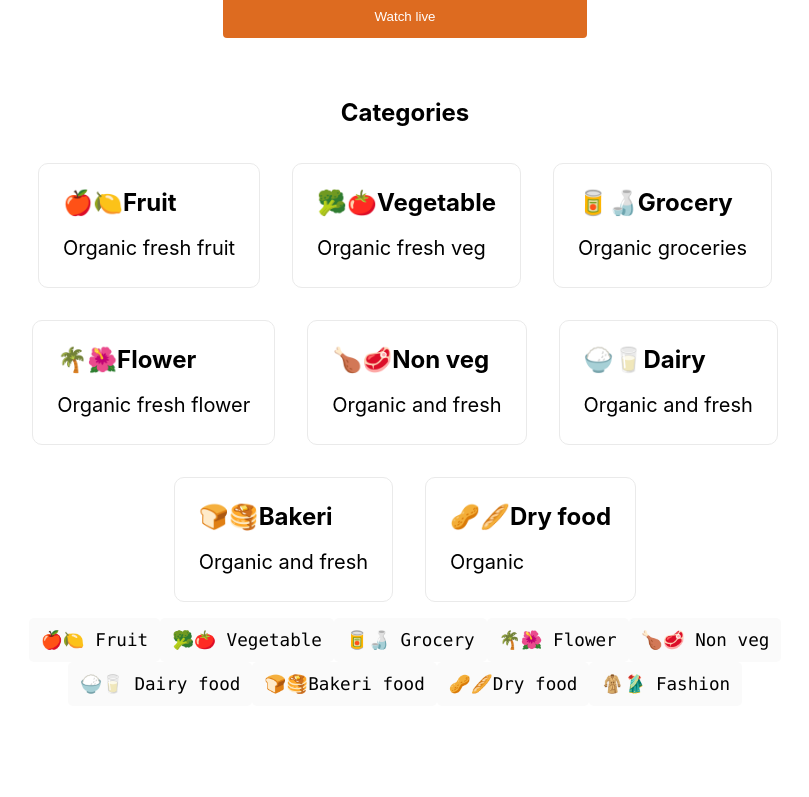
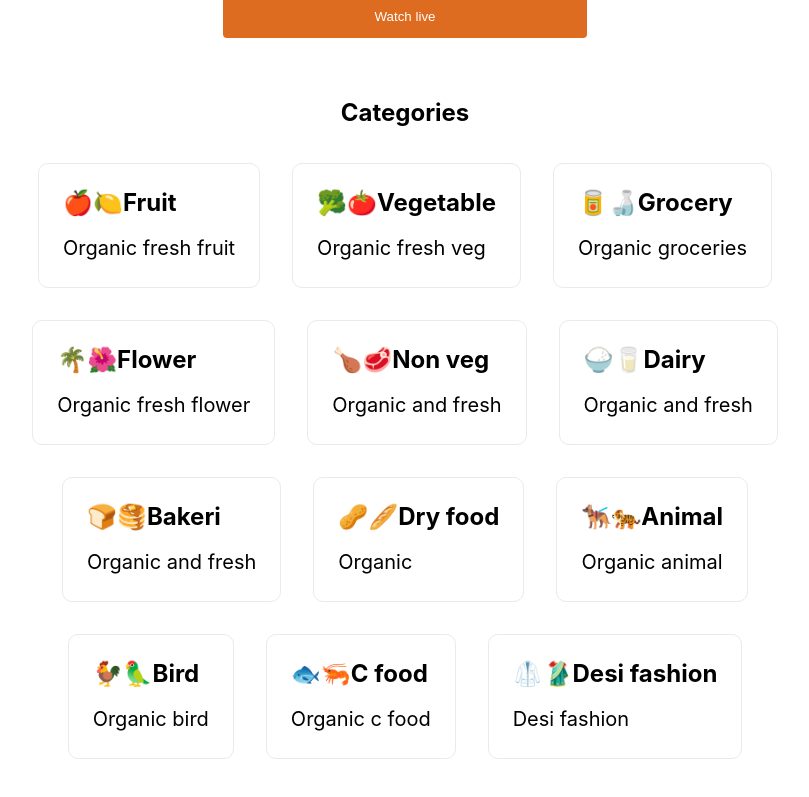
Before and after one commit to rammurmu/next, a Next.js app: page /buyer in a window 1280 px wide. Shown: the part 413-1210 px from the top of the page, without its empty margins (235-1044 px from the left). Before the commit the page ends 1183 px from the top, so only its background shows below. Built offline with nearby package versions, Linux system fonts and the light colour scheme.

Commit message:
Update buyer.js

```diff
--- a/pages/buyer.js
+++ b/pages/buyer.js
@@ -53,21 +53,26 @@ export default function Buyer() {
             <h2>🥜🥖Dry food</h2>
             <p>Organic </p>
           </a>
+          <a href="https://runash.live/seller" className={styles.card}>
+            <h2>🐕‍🦺🐅Animal</h2>
+            <p>Organic animal </p>
+          </a>
+          <a href="https://runash.live/seller" className={styles.card}>
+            <h2>🐓🦜Bird</h2>
+            <p>Organic bird</p>
+          </a>
+          <a href="https://runash.live/seller" className={styles.card}>
+            <h2>🐟🦐C food</h2>
+            <p>Organic c food </p>
+          </a>
+          <a href="https://runash.live/seller" className={styles.card}>
+            <h2>🥼🥻Desi fashion</h2>
+            <p>Desi fashion </p>
+          </a>
 
       </div>
 
 
-      <div className={styles.grid}>
-      <code className={styles.code}>🍎🍋 Fruit</code><br />
-      <code className={styles.code}>🥦🍅 Vegetable</code><br />
-      <code className={styles.code}>🥫🍶 Grocery</code><br />
-      <code className={styles.code}>🌴🌺 Flower</code><br />
-      <code className={styles.code}>🍗🥩 Non veg</code><br />
-      <code className={styles.code}>🍚🥛 Dairy food</code><br />
-      <code className={styles.code}>🍞🥞Bakeri food</code><br />
-      <code className={styles.code}>🥜🥖Dry food</code><br />
-      <code className={styles.code}>🧥🥻 Fashion</code><br />
-      </div>
 
 
      </main>
```
